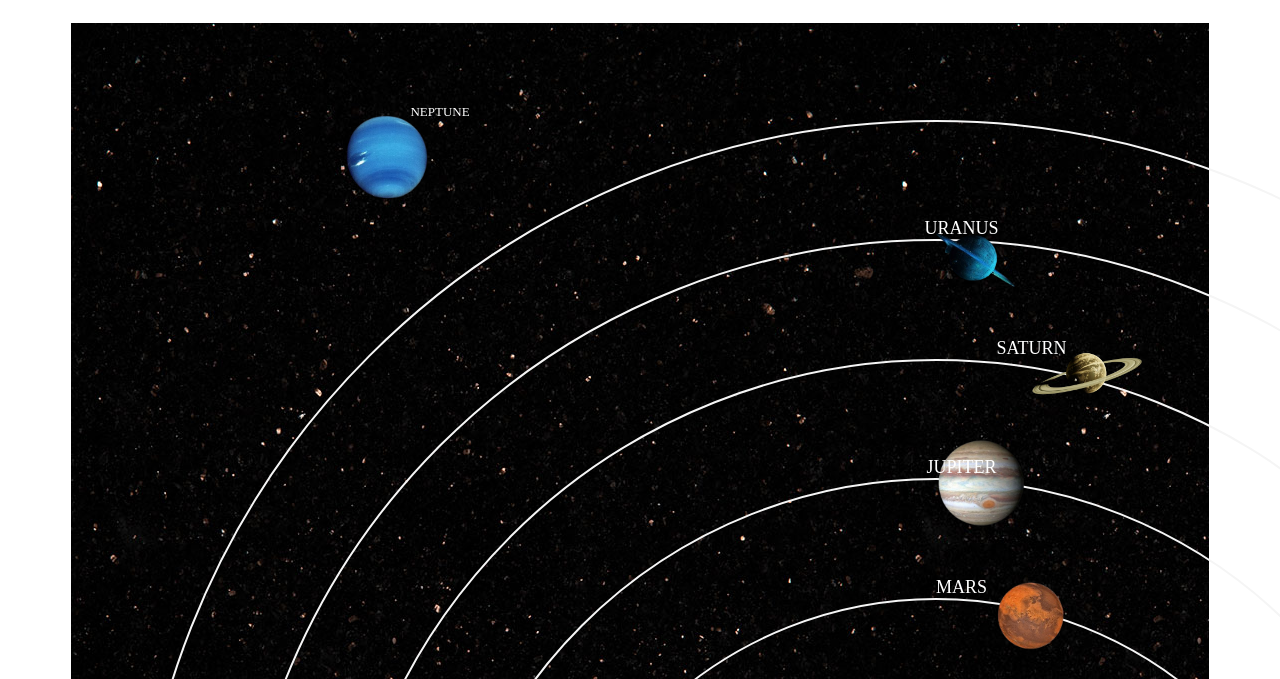
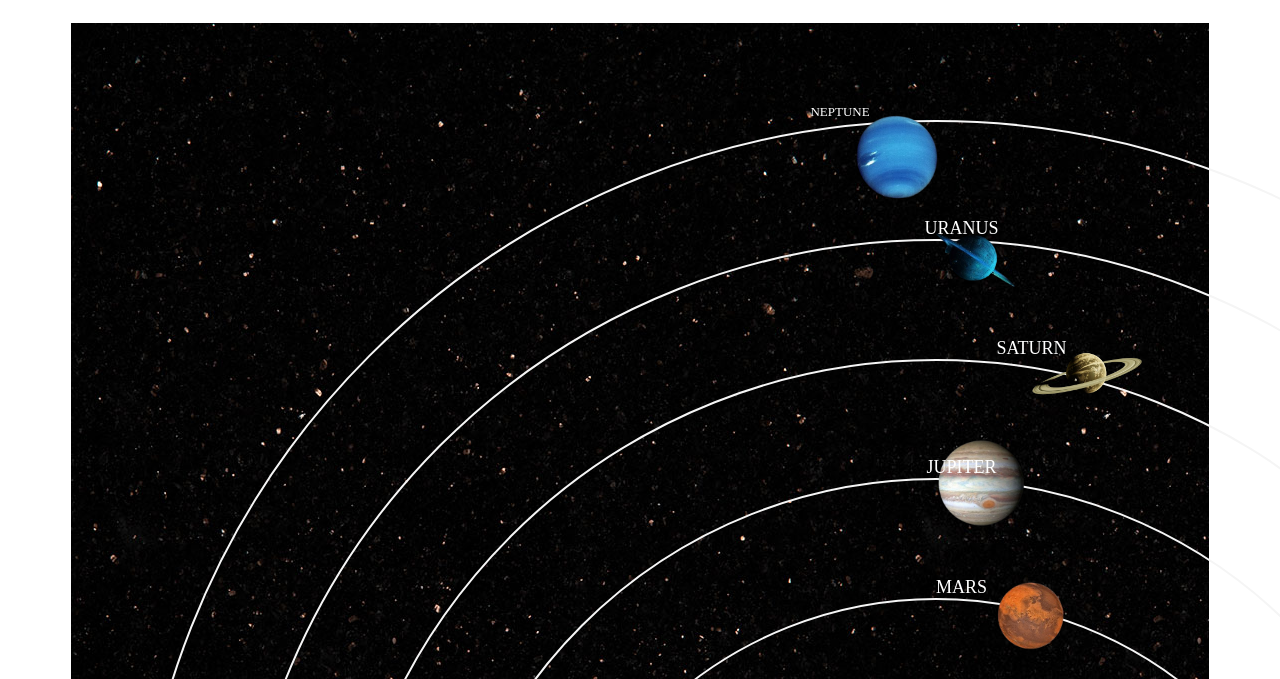
Before and after one commit to Teja5665/Solar-planets, a plain HTML site: page index.html in a window 1280 px wide. Shown: the part 61-740 px from the top of the page. Drawn offline with Linux system fonts and the light colour scheme.

Commit message:
Update index.html

```diff
--- a/index.html
+++ b/index.html
@@ -10,8 +10,8 @@
     <center>
         <h1>Solar System</h1>
         <div id="galaxy">
-            <img src="neptune-removebg-preview.png" width="110px" style="margin: -110px; margin-right: 400px;">
-                <figcaption style="color: white;font-size: small;margin-right: 400px;">NEPTUNE</figcaption>
+            <img src="neptune-removebg-preview.png" width="110px" style="margin: -110px; margin-left: 400px;">
+                <figcaption style="color: white;font-size: small;margin-left: 400px;">NEPTUNE</figcaption>
                 <div class="neptune">
                     <img src="uranus-removebg-preview.png" width="100px" style="margin: -80px; margin-left: 10px;">
                         <figcaption style="color: white;font-size: large;margin-left: 50px;">URANUS</figcaption>
```
